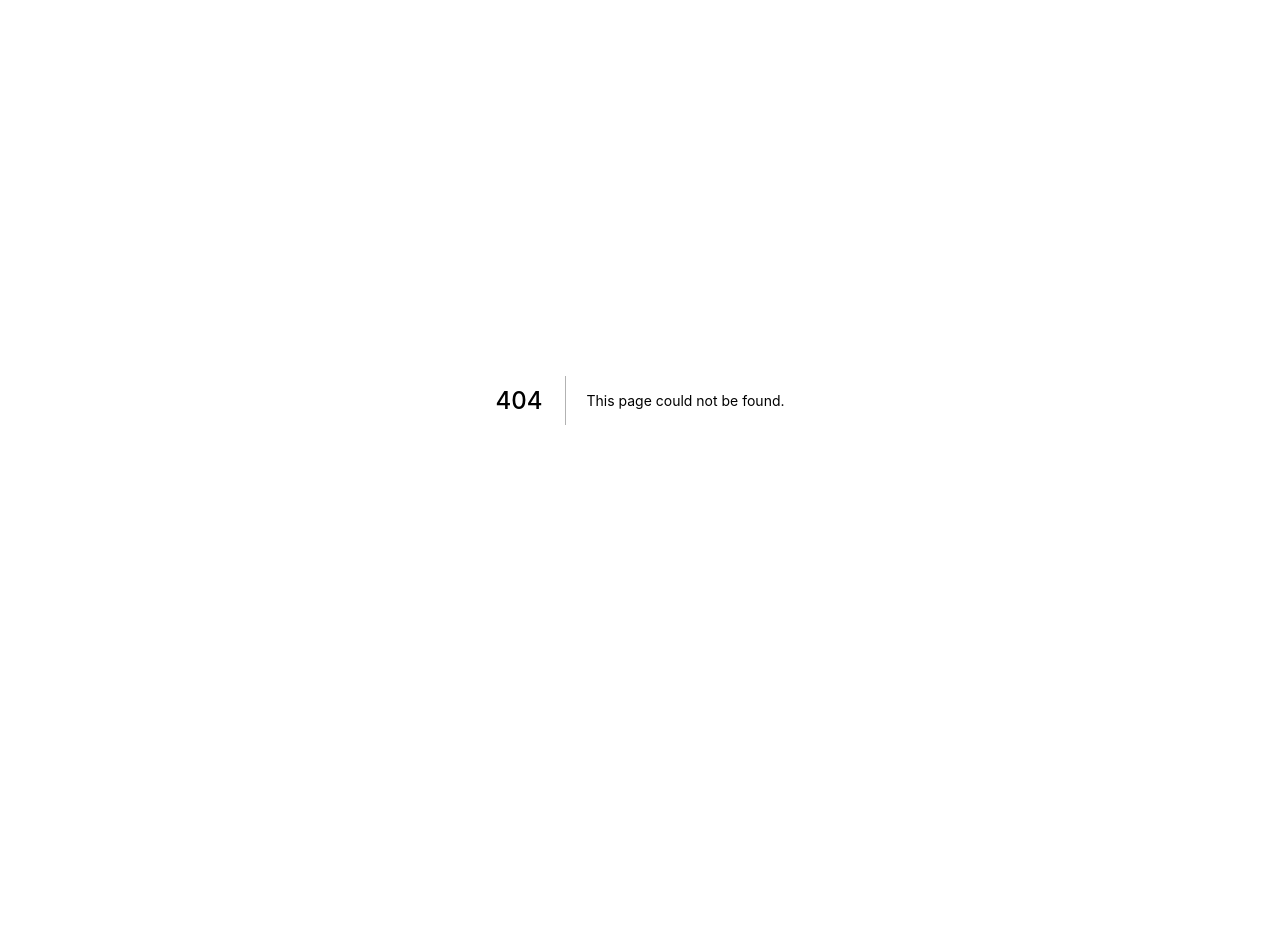
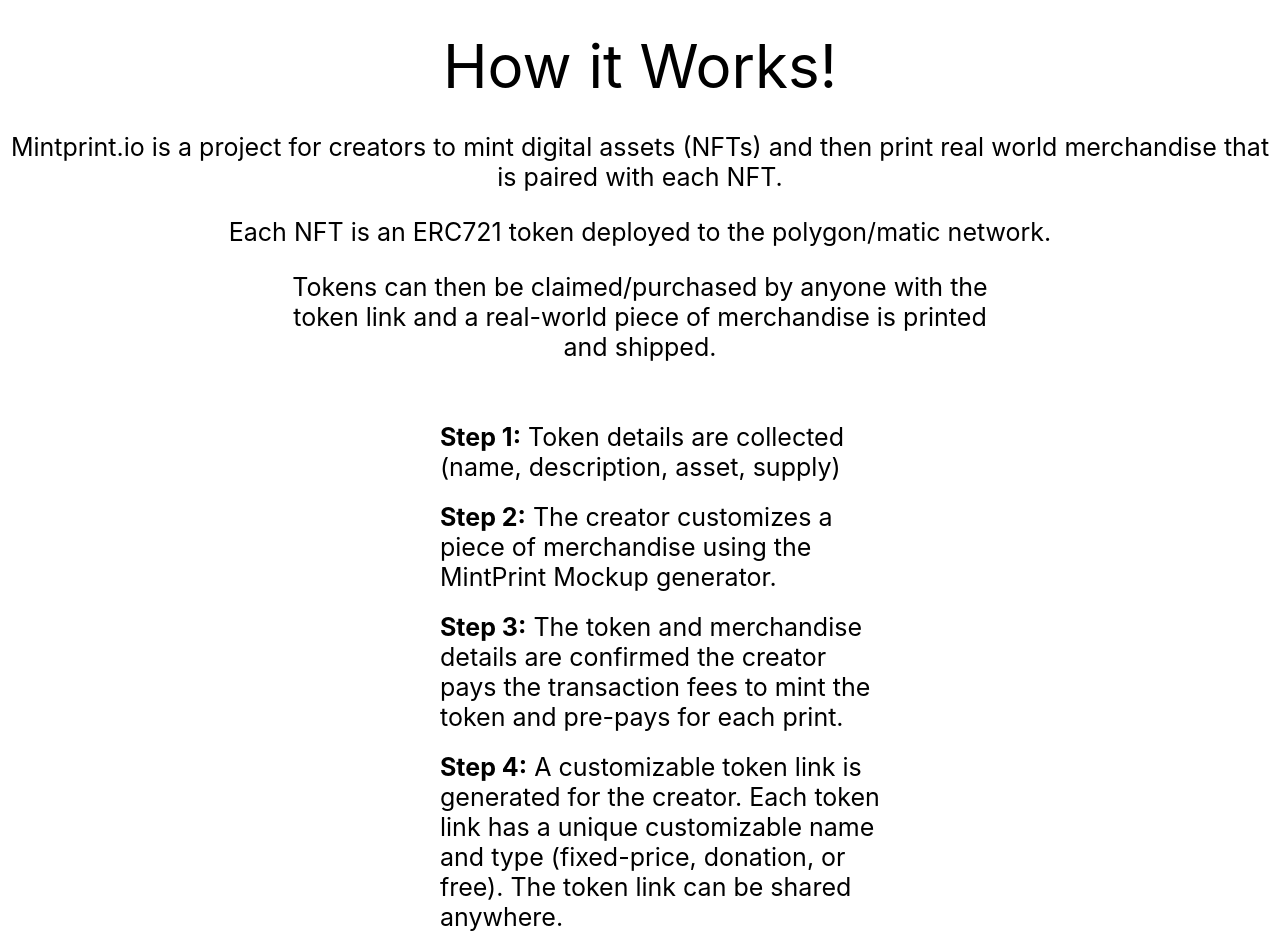
Before and after one commit to jiyuu-jin/mintprint.io, a Next.js app: page /how in a window 1280 px wide. Before the commit this address had no page. Shown: the top 952 px of the page. Before the commit the page ends 800 px from the top, so only its background shows below. Built offline with nearby package versions, Linux system fonts and the light colour scheme.

Commit message:
Added basic how page!

```diff
--- /dev/null
+++ b/pages/how.tsx
@@ -0,0 +1,20 @@
+export default function How() {
+  return (
+    <div>
+      <h1 style={{padding: 30, fontWeight: "400", textAlign: "center", margin: "0 auto", fontSize: "60px"}}>How it Works!</h1>
+      <p style={{fontSize: "25px", textAlign: "center", margin: 0}}>Mintprint.io is a project for creators to mint digital assets (NFTs) and then print real world
+        merchandise that is paired with each NFT.</p>
+
+      <p style={{fontSize: "25px", textAlign: "center"}}>Each NFT is an ERC721 token deployed to the polygon/matic network.</p>
+      <p style={{margin: "0 auto", maxWidth: "700px", fontSize: "25px", textAlign: "center"}}>Tokens can then be claimed/purchased by anyone with the token link and a real-world piece of merchandise is printed and shipped.</p>
+
+      <ul style={{maxWidth: "500px", margin: "50px auto 0 auto", fontSize: "25px", listStyle: "none"}}>
+        <li style={{padding: "10px"}}><span style={{fontWeight: "bold"}} >Step 1:</span> Token details are collected (name, description, asset, supply)</li>
+        <li style={{padding: "10px"}}><span style={{fontWeight: "bold"}} >Step 2:</span> The creator customizes a piece of merchandise using the MintPrint Mockup generator.</li>
+        <li style={{padding: "10px"}}><span style={{fontWeight: "bold"}} >Step 3:</span> The token and merchandise details are confirmed the creator pays the transaction fees to mint the token and pre-pays for each print.</li>
+        <li style={{padding: "10px"}}><span style={{fontWeight: "bold"}} >Step 4:</span> A customizable token link is generated for the creator. Each token link has a unique customizable name and type (fixed-price, donation, or free). The token link can be shared anywhere.</li>
+        <li style={{padding: "10px"}}><span style={{fontWeight: "bold"}} >Step 5:</span> Supporters of the creator are able to click the link and claim a token from the supply. Creators can use the service as a shop, donation platform, or for free crypto giveaways.</li>
+      </ul>
+    </div>
+  )
+};
```
